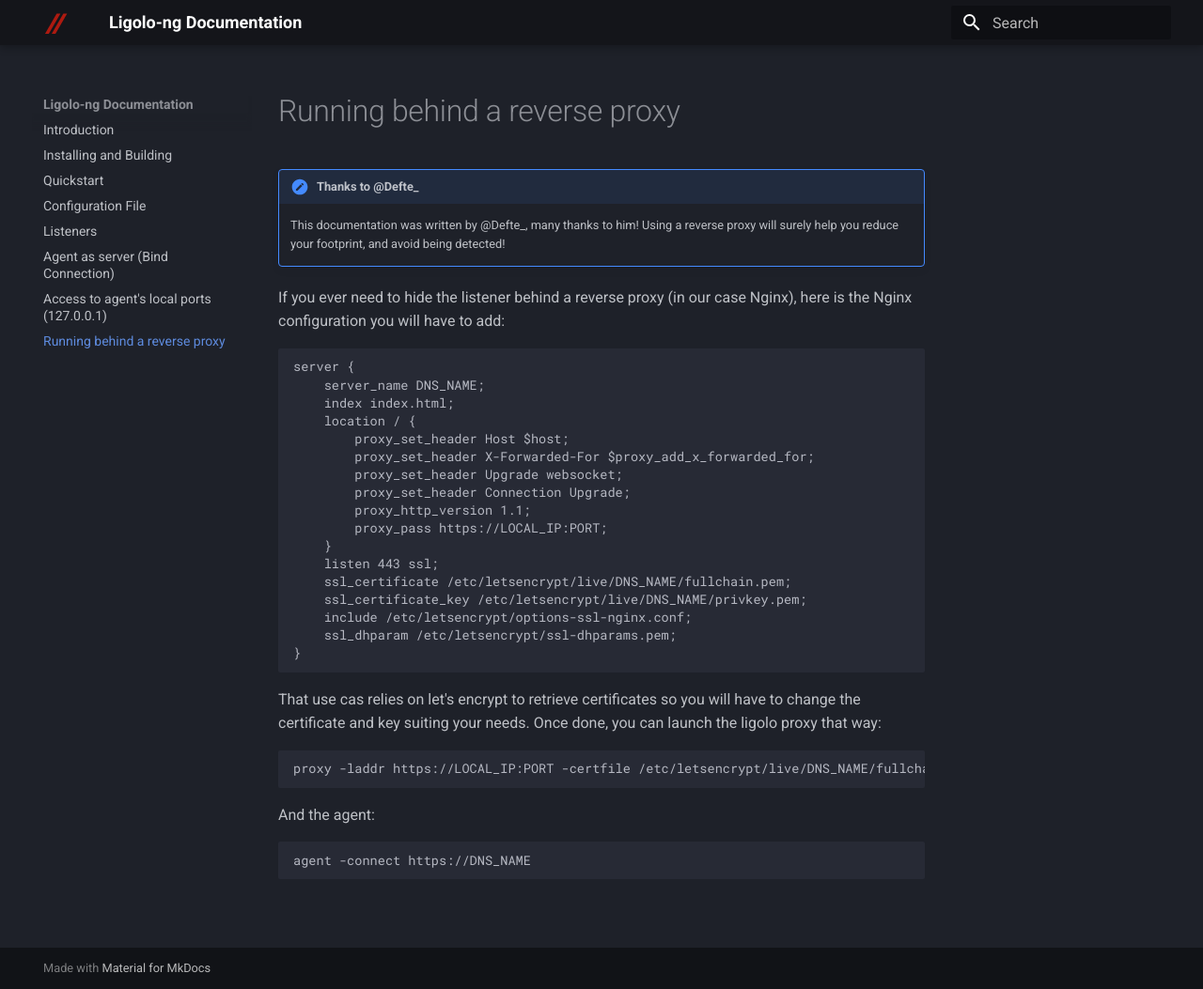
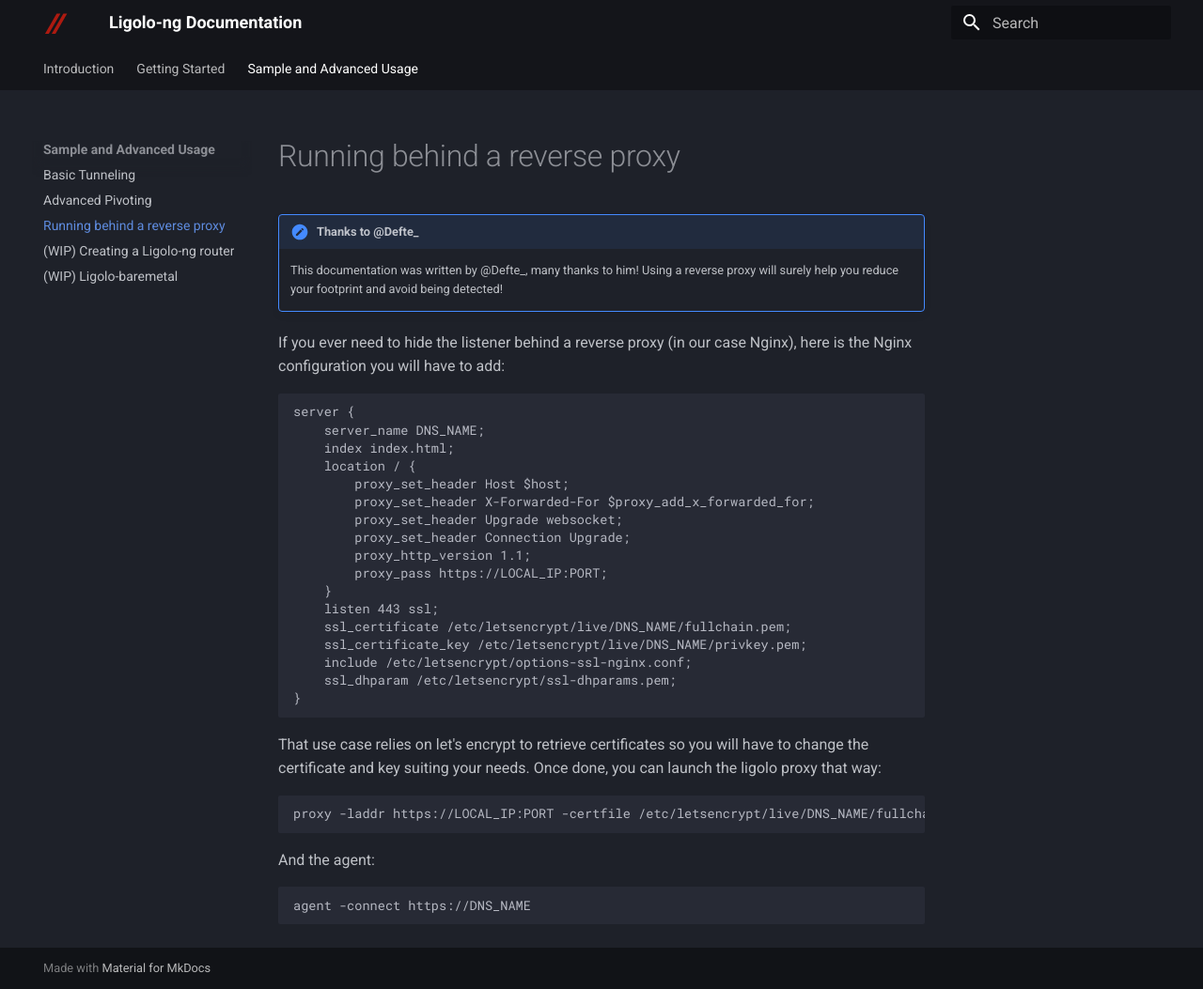
Before and after one commit to nicocha30/ligolo-ng-docs, an MkDocs documentation site: the page built from docs/sample/Configuring-a-reverse-proxy.md, in a window 1280 px wide and 1053 px high. Shown: the whole window at 94% size. Built offline with MkDocs 1.6.1 and Material for MkDocs 9.7.7, drawn with Linux system fonts in a browser that asks for light colours.

````diff
--- a/docs/Configuring-a-reverse-proxy.md
+++ b/docs/sample/Configuring-a-reverse-proxy.md
@@ -6,7 +6,7 @@ authors:
 !!! note "Thanks to @Defte_"
 
     This documentation was written by @Defte_, many thanks to him!
-    Using a reverse proxy will surely help you reduce your footprint, and avoid being detected!
+    Using a reverse proxy will surely help you reduce your footprint and avoid being detected!
 
 If you ever need to hide the listener behind a reverse proxy (in our case Nginx), here is the Nginx configuration you will have to add:
 
@@ -30,7 +30,7 @@ server {
 }
 ```
 
-That use cas relies on let's encrypt to retrieve certificates so you will have to change the certificate and key suiting your needs. Once done, you can launch the ligolo proxy that way:
+That use case relies on let's encrypt to retrieve certificates so you will have to change the certificate and key suiting your needs. Once done, you can launch the ligolo proxy that way:
 
 ```
 proxy -laddr https://LOCAL_IP:PORT -certfile /etc/letsencrypt/live/DNS_NAME/fullchain.pem -keyfile /etc/letsencrypt/live/DNS_NAME/privkey.pem
--- a/mkdocs.yml
+++ b/mkdocs.yml
@@ -1,20 +1,30 @@
 site_name: Ligolo-ng Documentation
 site_url: https://docs.ligolo.ng
 theme:
+  features:
+    - navigation.tabs
   name: material
   palette:
     scheme: slate
     primary: black
   logo: assets/ligolo.svg
 nav:
-  - Introduction: index.md
-  - Installing and Building: InstallBuild.md
-  - Quickstart: Quickstart.md
-  - Configuration File: Config-File.md
-  - Listeners : Listeners.md
-  - Agent as server (Bind Connection) : Bind.md
-  - Access to agent's local ports (127.0.0.1): Localhost.md
-  - Running behind a reverse proxy: Configuring-a-reverse-proxy.md
+  - Introduction:
+      - index.md
+  - Getting Started:
+      - Installing and Building: InstallBuild.md
+      - Quickstart: Quickstart.md
+      - Configuration File: Config-File.md
+      - Listeners : Listeners.md
+      - Agent as server (Bind Connection) : Bind.md
+      - Access to agent's local ports (127.0.0.1): Localhost.md
+  - Sample and Advanced Usage:
+      - Basic Tunneling: sample/basic.md
+      - Advanced Pivoting: sample/double.md
+      - Running behind a reverse proxy: sample/Configuring-a-reverse-proxy.md
+      - (WIP) Creating a Ligolo-ng router: sample/router.md
+      - (WIP) Ligolo-baremetal: sample/baremetal.md
+
 markdown_extensions:
   - admonition
   - pymdownx.details
````
Also changed, not shown: docs/Quickstart.md (+5 -1 lines), docs/sample/baremetal.md (added, +9 -0 lines), docs/sample/basic.md (added, +56 -0 lines), docs/sample/double.md (added, +77 -0 lines), docs/sample/router.md (added, +13 -0 lines), docs/assets/graphs/AdvancedTunnel.svg (added), docs/assets/graphs/BasicTunnel.svg (added), docs/assets/graphs/RouterTunnel.svg (added), docs/assets/tutorials/basic/ligolo_route_add.png (added), docs/assets/tutorials/basic/nmap_ligolo.png (added), docs/assets/tutorials/pivoting/agent_1_connect.png (added), docs/assets/tutorials/pivoting/agent_1_listener.png (added), docs/assets/tutorials/pivoting/agent_1_listener_list.png (added), docs/assets/tutorials/pivoting/agent_2_connect.png (added), 4 more files.
